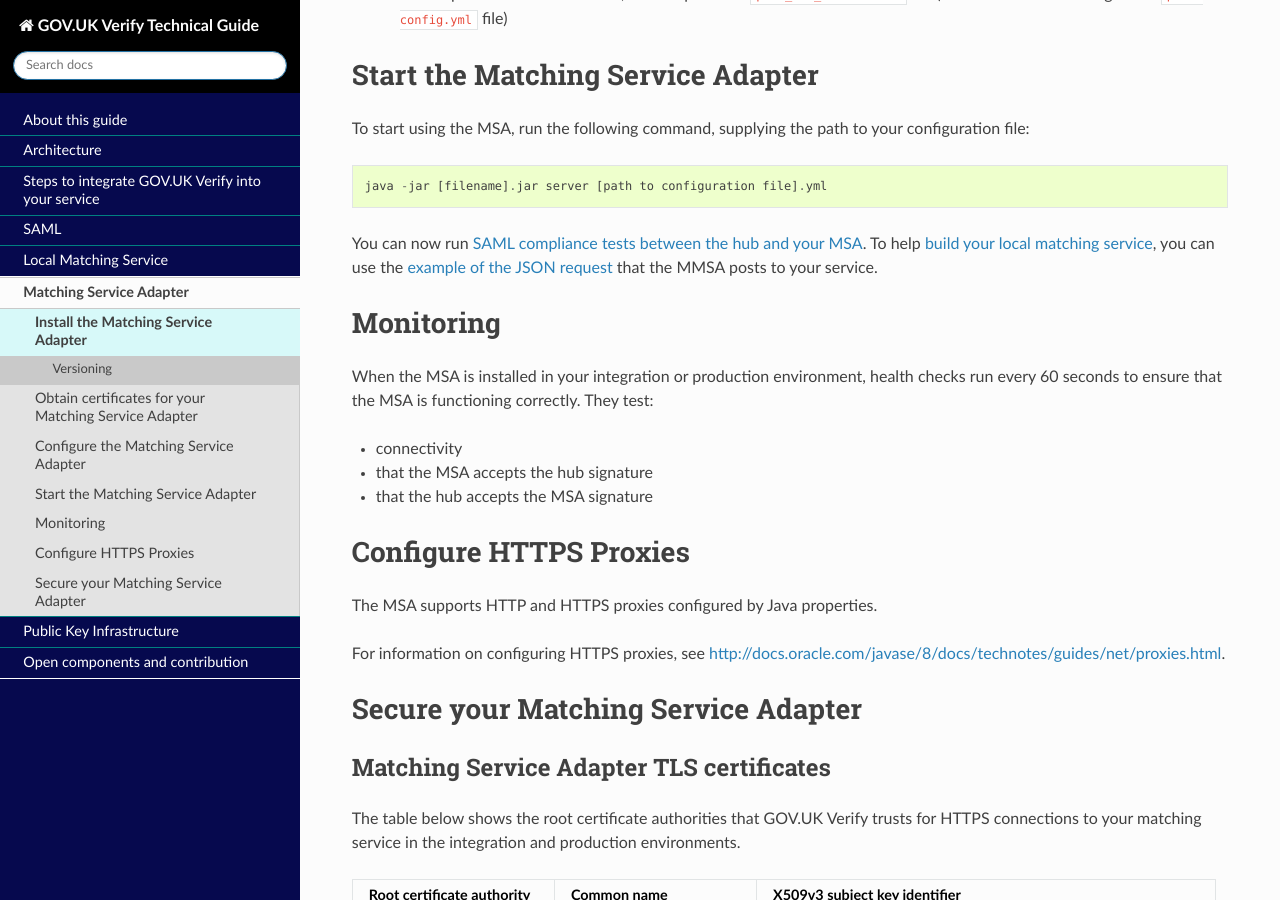
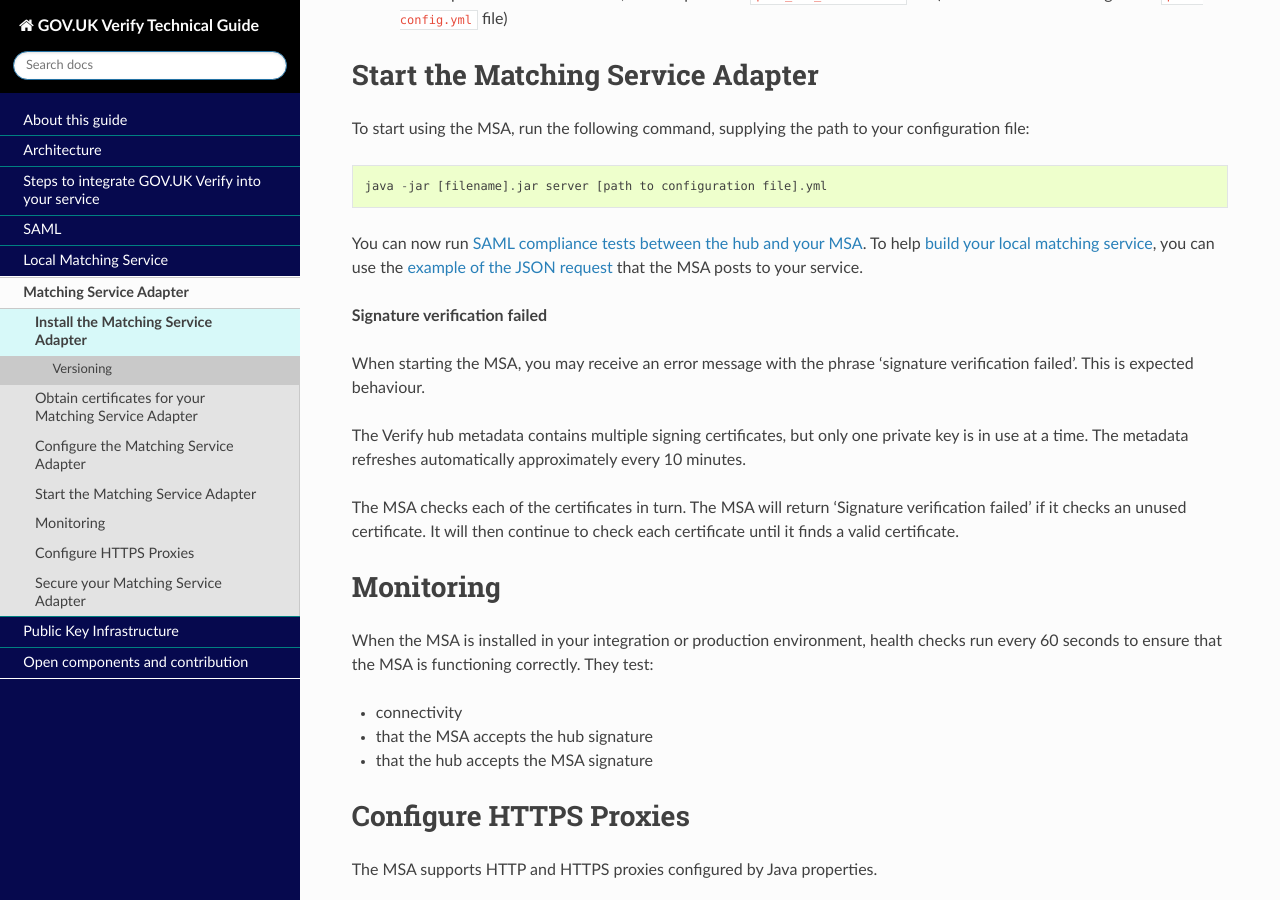
Before and after one commit to alphagov/rp-onboarding-tech-docs, a Sphinx documentation site: the page built from source/pages/msa/msaUse.rst, in a window 1280 px wide and 900 px high, scrolled down 5361 px. Built offline with Sphinx 7.4.7 and the Read the Docs theme 2.0.0, drawn with Linux system fonts in a browser that asks for light colours; nearby versions of some CDN libraries; pages that are not in the unit, such as notebooks, are missing from menus; comment, search, counter and statistics services are not loaded.

Commit message:
TT-1572: Clarify "Signature verification failed"
Some users reporting 'signature verification failed' errors with MSA. Expected behaviour, but not documented. Added explanation and removed rogue typo in paragraph above.

Author: @J-Lambo with input from @richardTowers and @willp-bl

```diff
--- a/source/pages/msa/msaUse.rst
+++ b/source/pages/msa/msaUse.rst
@@ -264,8 +264,15 @@
 
  java -jar [filename].jar server [path to configuration file].yml
 
-You can now run :ref:`SAML compliance tests between the hub and your MSA <samlCThubMSA>`. To help :ref:`build your local matching service <msBuild>`, you can use the :ref:`example of the JSON request <RespondJSONmr>` that the MMSA posts to your service.
+You can now run :ref:`SAML compliance tests between the hub and your MSA <samlCThubMSA>`. To help :ref:`build your local matching service <msBuild>`, you can use the :ref:`example of the JSON request <RespondJSONmr>` that the MSA posts to your service.
 
+**Signature verification failed**
+
+When starting the MSA, you may receive an error message with the phrase ‘signature verification failed’. This is expected behaviour.
+
+The Verify hub metadata contains multiple signing certificates, but only one private key is in use at a time. The metadata refreshes automatically approximately every 10 minutes.
+
+The MSA checks each of the certificates in turn. The MSA will return ‘Signature verification failed’ if it checks an unused certificate. It will then continue to check each certificate until it finds a valid certificate.
 
 Monitoring
 ============
@@ -317,7 +324,6 @@
 
 The MSA checks that matching service requests are genuine by checking their cryptographic signatures.
 
-
 To ensure that only the GOV.UK Verify hub can access the MSA, make sure your MSA:
 
 * is only exposed as HTTPS endpoints
```
